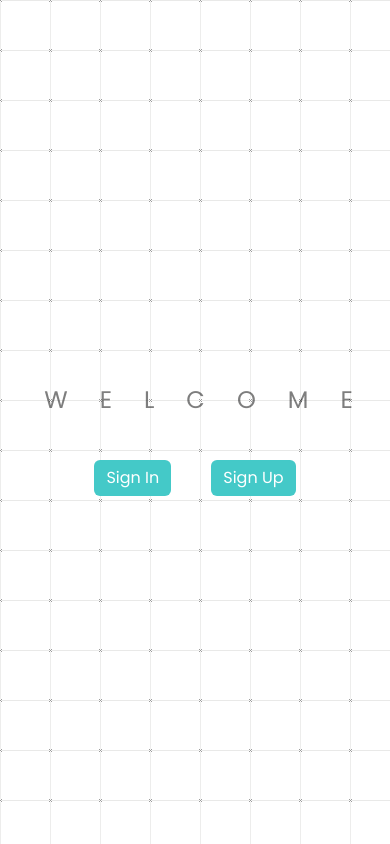
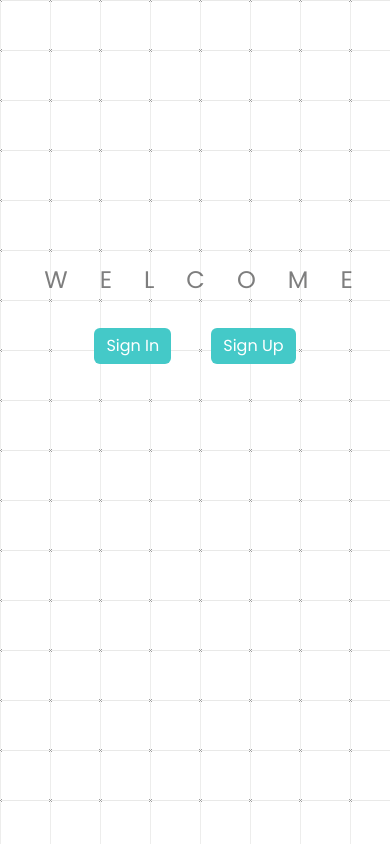
Before and after one commit to lauramussopd/vue-todo-list, a Vue app: page / in a window 390 px wide. Built offline with nearby package versions, Linux system fonts and the light colour scheme.

Commit message:
fix the scrolling

```diff
--- a/src/views/HomeView.vue
+++ b/src/views/HomeView.vue
@@ -129,7 +129,7 @@
 
 .ellipses-container{
 	width: auto;
-    height: 50rem;
+    height: 35rem;
     border-radius: 50%;
     margin: 0 auto;
     position: relative;
```
